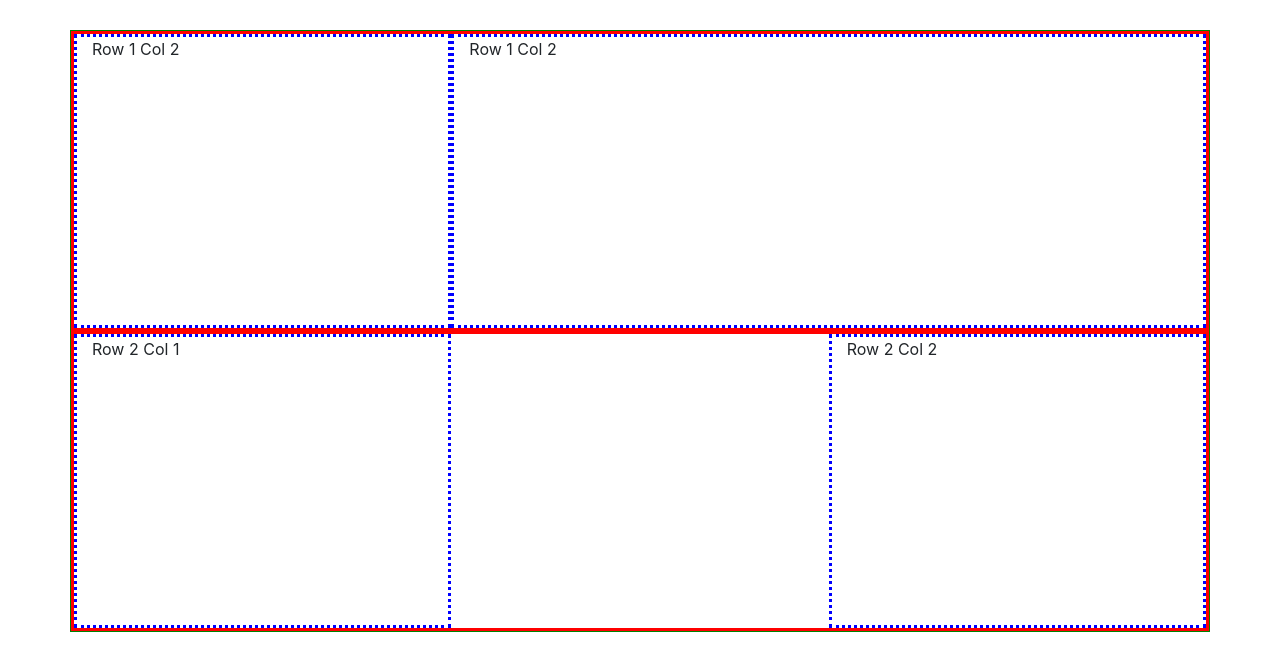
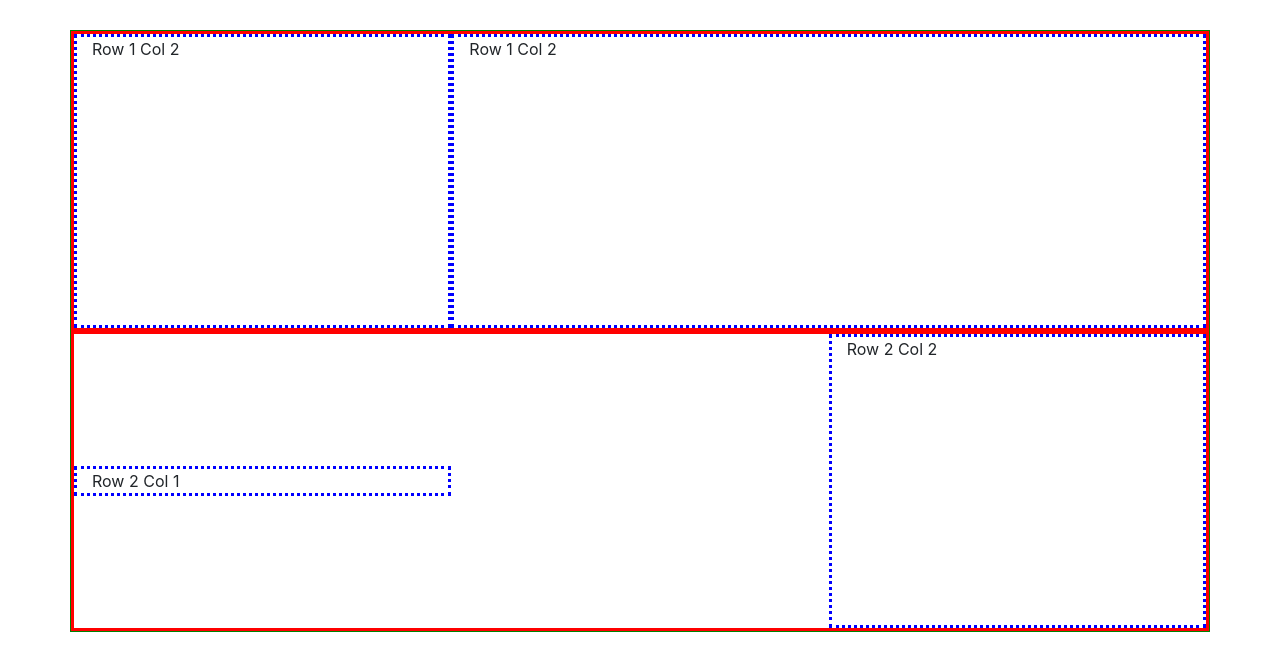
Before and after one commit to Jaguso/basic-bootstrap, a plain HTML site: page index.html in a window 1280 px wide. Drawn offline with nearby package versions, Linux system fonts and the light colour scheme.

Commit message:
added align-items and align-self

```diff
--- a/index.html
+++ b/index.html
@@ -35,9 +35,11 @@
                 Row 1 Col 2
             </div>
         </div>
-        <div class="row justify-content-between my-row">
+        <div class="row justify-content-between align-items-stretch my-row">
         <!-- En justify-content-... podemos poner center, start, end, around, between -->
-            <div class="col-4 my-col">
+        <!-- En align-items-... podemos poner start, center(vertical center), stretch -->
+            <div class="col-4 my-col align-self-center">
+            <!-- Usamos align-self-... para lo mismo pero en una columna especifica -->
                 Row 2 Col 1
             </div>
             <div class="col-4 my-col">
```
